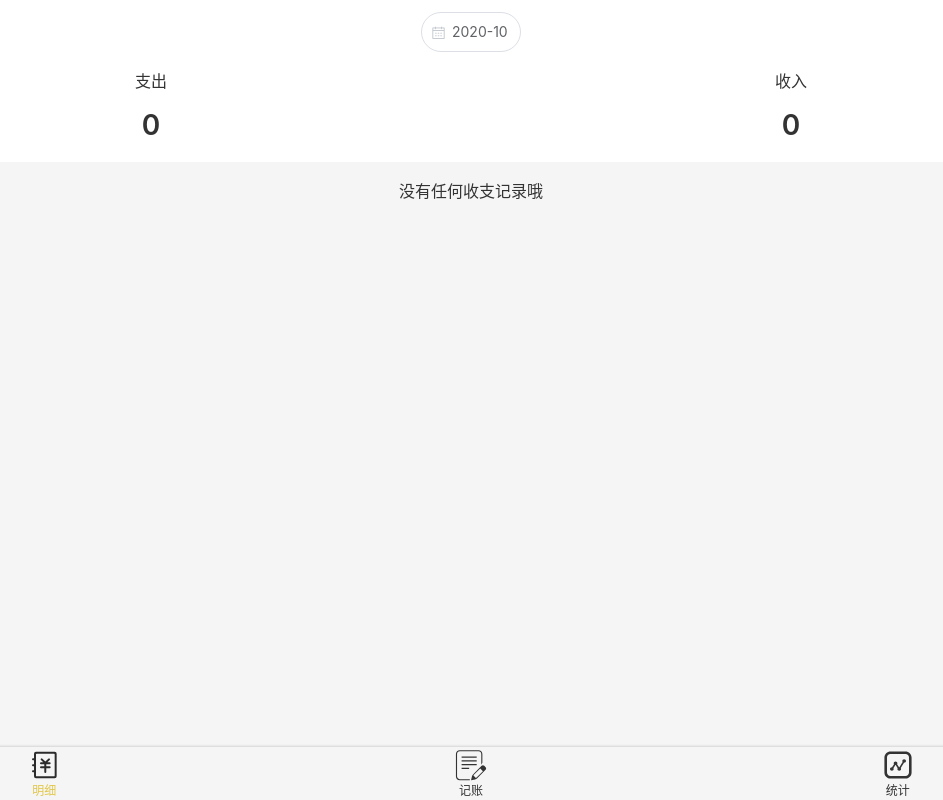
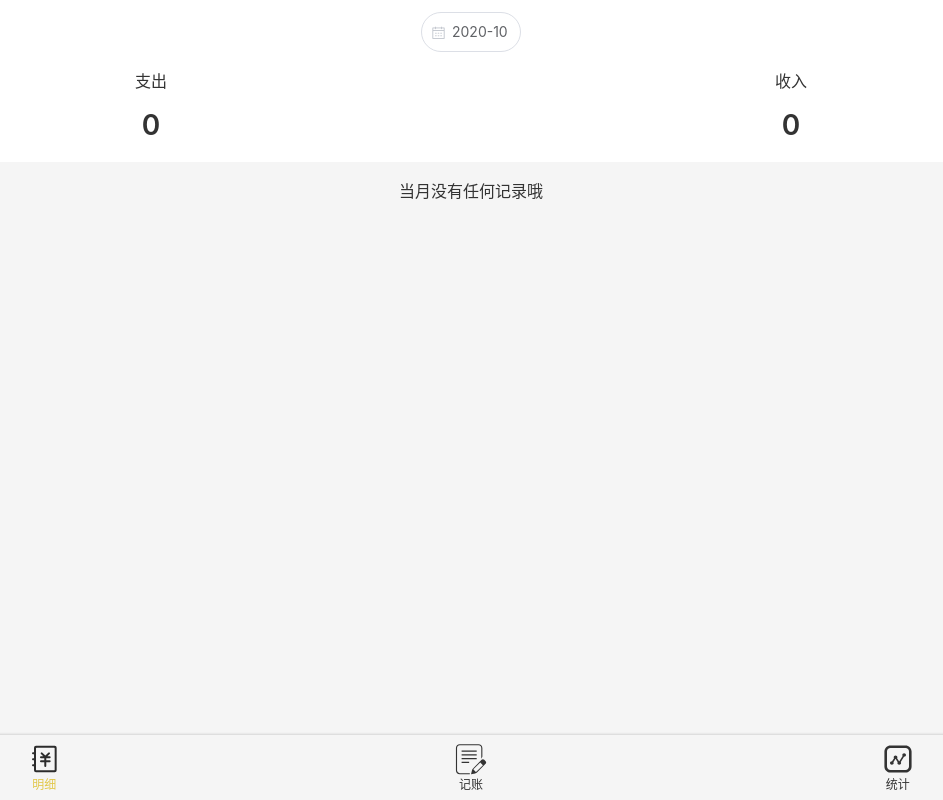
Before and after one commit to ChiLi2000/keep-accounts, a Vue app: page /#/detail in a window 1280 px wide. Shown: the whole page, without its empty margins (169-1112 px from the left). Built offline with nearby package versions, Linux system fonts and the light colour scheme.

Commit message:
'修复了小bug'

```diff
--- a/src/components/Date.vue
+++ b/src/components/Date.vue
@@ -5,6 +5,7 @@
         :type="type"
         :placeholder="placeholder"
         :format="format"
+        :editable="false"
         >
     </el-date-picker>
   </div>
--- a/src/components/Footer.vue
+++ b/src/components/Footer.vue
@@ -32,6 +32,7 @@ export default {
   display: flex;
   flex-direction: row;
   font-size: 12px;
+   padding:6px 0;
   .item{
     display: flex;
     justify-content: center;
--- a/src/views/Account.vue
+++ b/src/views/Account.vue
@@ -4,7 +4,7 @@
       <div class="navbar">
         <Icon class="leftIcon" name="left" @click.native="goBack"/>
         <span class="title">记账</span>
-        <span>.</span>
+        <span></span>
       </div>
       <div class="smart">
         <Tabs :data-source="recordTypeList" :value.sync="record.type" class-prefix="tabs"/>
@@ -60,8 +60,8 @@ export default class Account extends Vue {
   saveRecord() {
     this.$store.commit("createRecord", this.record);
     if (this.$store.state.createRecordError === null) {
-      window.alert("一记一笔");
-      location.reload();
+      window.alert("已记一笔");
+      this.$router.push({ path: '/' })
     }
   }
 
@@ -106,7 +106,6 @@ export default class Account extends Vue {
   @extend %item;
   padding: $out-padding;
   border-bottom: 1px solid gray;
-
   svg {
     width: 28px;
     height: 28px;
--- a/src/views/Detail.vue
+++ b/src/views/Detail.vue
@@ -27,7 +27,7 @@
         </li>
       </ol>
       <div v-else class="noResult">
-        没有任何收支记录哦
+        当月没有任何记录哦
       </div>
     </div>
     <Footer/>
--- a/src/views/Statistics.vue
+++ b/src/views/Statistics.vue
@@ -18,7 +18,7 @@
         <Record :items="finallyList.items" v-if="check(finallyList,this.time)"/>
       </ol>
       <div class="noResult" v-else>
-        没有任何收支记录哦
+        当月没有任何记录哦
       </div>
     </div>
     <Footer/>
@@ -47,8 +47,7 @@ export default class Statistics extends mixins(CheckDateList) {
   placeholder = dayjs(new Date().toISOString()).format("YYYY-MM");
 
   created() {
-    this.$store.commit("fetchRecords");
-    console.log(this.lineList)
+    this.$store.commit("fetchRecords")
   }
 
   get recordList() {
```
